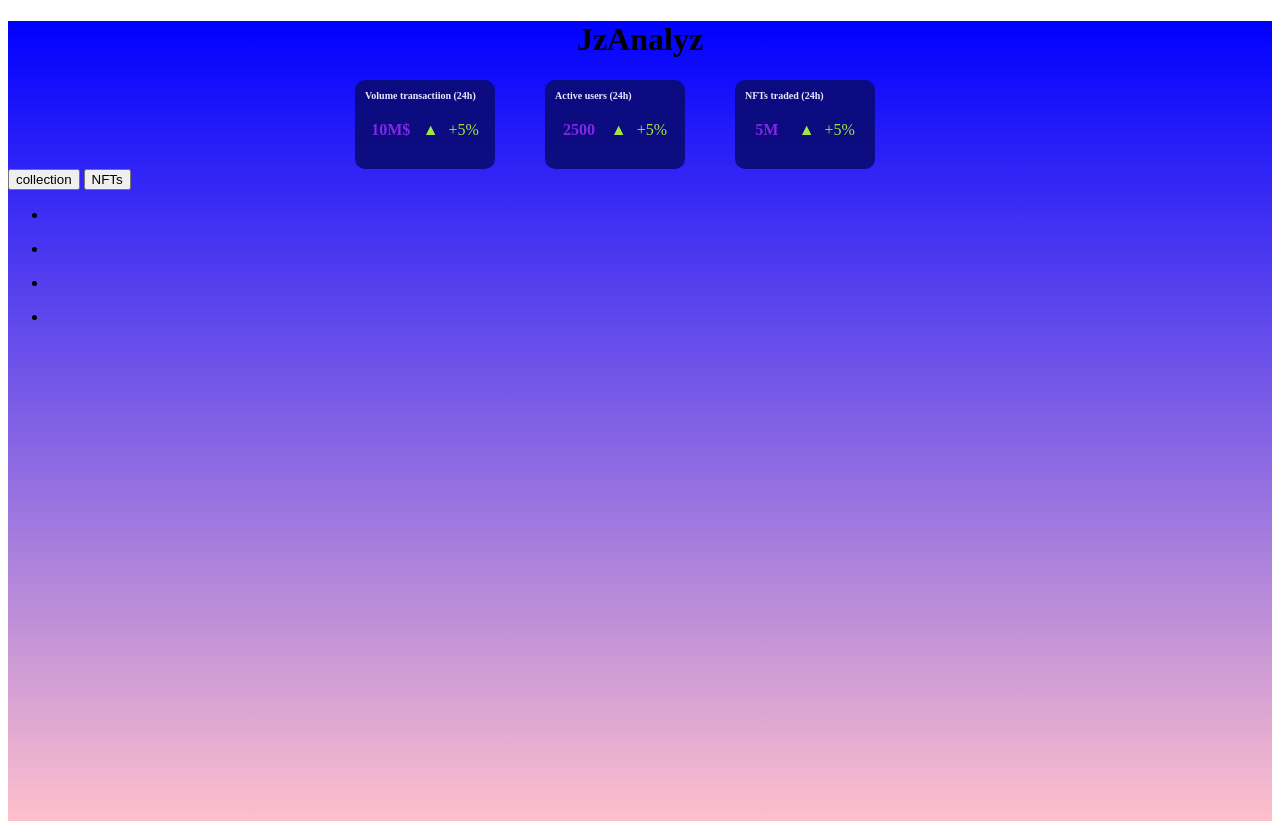
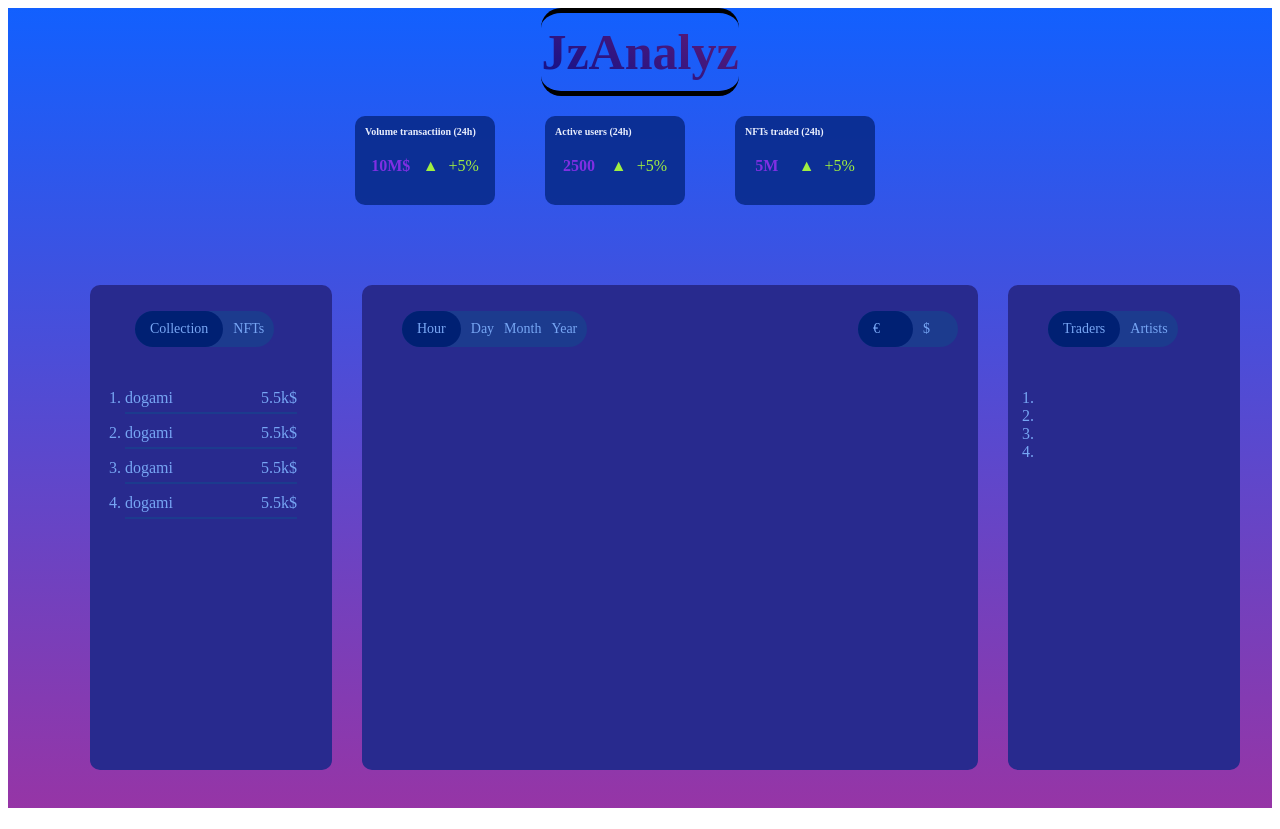
Before and after one commit to natt2906/projetilan, a website: page index.html in a window 1280 px wide. Drawn offline with Linux system fonts and the light colour scheme.

Commit message:
final page desktop

```diff
--- a/index.html
+++ b/index.html
@@ -9,7 +9,7 @@
 </head>
 <body>
     <div class="homepage">
-        <div class="title">
+        <div class="mytitle">
             <h1>
                 JzAnalyz
             </h1>
@@ -68,8 +68,67 @@
         <div class="block-middle">
             <div class="collections">
                 <div class="onglets">
-                    <button>collection</button>
-                    <button>NFTs</button>
+                    <ul class="onglet">
+                        <li class="collection active"> <a href="#">collection</a></li>
+                        <li class="collection"><a href="#">NFTs</a></li>
+                    </ul>
+                </div>
+                <div class="list">
+                    <ul class="collection-list">
+                      <li>
+                        <div class="elem">
+                          <div class="title">dogami</div>
+                          <div class="number">5.5k$</div>
+                        </div>
+
+                        </li>
+                      <li>
+                        <div class="elem">
+                          <div class="title">dogami</div>
+                          <div class="number">5.5k$</div>
+                        </div>
+
+                        </li>
+                      <li>
+                        <div class="elem">
+                          <div class="title">dogami</div>
+                          <div class="number">5.5k$</div>
+                        </div>
+
+                        </li>
+                      <li>
+                        <div class="elem">
+                          <div class="title">dogami</div>
+                          <div class="number">5.5k$</div>
+                        </div>
+
+                        </li>
+                    </ul>
+                </div>
+            </div>
+            <div class="graph">
+                <div class="onglets -graph">
+                    <ul class="onglet">
+                        <li class="collection active"> <a href="#">Hour</a></li>
+                        <li class="collection"><a href="#">Day</a></li>
+                        <li class="collection"><a href="#">Month</a></li>
+                        <li class="collection"><a href="#">year</a></li>
+                    </ul>
+                    <ul class="onglet devise">
+                        <li class="collection active"> <a href="#">€</a></li>
+                        <li class="collection"><a href="#">$</a></li>
+                    </ul>
+                </div>
+                <div class="graphique">
+
+                </div>
+            </div>
+            <div class="trade">
+                <div class="onglets -trading">
+                    <ul class="onglet">
+                        <li class="collection active"> <a href="#">traders</a></li>
+                        <li class="collection"><a href="#">artists</a></li>
+                    </ul>
             </div>
             <div class="list">
                 <ul class="collection-list">
@@ -92,10 +151,6 @@
                 </ul>
             </div>
         </div>
-            <div class="graph"></div>
-            <div class="trade"></div>
     </div>
-    </div>
-
 </body>
 </html>
--- a/scss/style.css
+++ b/scss/style.css
@@ -1,12 +1,29 @@
 @charset "UTF-8";
+body
 .homepage {
-  background: -webkit-gradient(linear, left top, left bottom, from(blue), to(pink));
-  background: linear-gradient(blue, pink);
+  background: -webkit-gradient(linear, left top, left bottom, from(#1260fe), to(#9635a6));
+  background: linear-gradient(#1260fe, #9635a6);
   height: 100vh;
 }
 
-.title {
+.mytitle {
   text-align: center;
+  border: 5px solid black;
+  border-radius: 20px;
+  border-left: none;
+  border-right: none;
+  width: -webkit-fit-content;
+  width: -moz-fit-content;
+  width: fit-content;
+  margin: 0 auto 20px;
+}
+
+.mytitle h1 {
+  background: linear-gradient(20deg, #0f118a, #651b74);
+  -webkit-background-clip: text;
+  -webkit-text-fill-color: transparent;
+  font-size: 50px;
+  margin: 10px 0;
 }
 
 .block-top {
@@ -28,7 +45,7 @@
   -webkit-box-direction: normal;
       -ms-flex-direction: column;
           flex-direction: column;
-  background: #0a0a74;
+  background: #092b8c;
   opacity: .9;
   border-radius: 10px;
   width: 120px;
@@ -73,8 +90,46 @@
   margin-right: 10px;
 }
 
+.block-middle {
+  max-width: 1200px;
+  display: -webkit-box;
+  display: -ms-flexbox;
+  display: flex;
+  -webkit-box-pack: center;
+      -ms-flex-pack: center;
+          justify-content: center;
+  margin: 80px auto 0;
+}
+
+.block-middle .collections {
+  background: #282a8e;
+  border-radius: 10px;
+  padding: 10px 25px 25px;
+  margin-left: 50px;
+  height: 450px;
+  width: 20%;
+}
+
 .block-middle .onglets {
-  width: 180px;
+  display: -webkit-box;
+  display: -ms-flexbox;
+  display: flex;
+  -webkit-box-pack: justify;
+      -ms-flex-pack: justify;
+          justify-content: space-between;
+}
+
+.block-middle .onglets.-graph .-trading {
+  display: -webkit-box;
+  display: -ms-flexbox;
+  display: flex;
+  -webkit-box-pack: justify;
+      -ms-flex-pack: justify;
+          justify-content: space-between;
+}
+
+.block-middle .onglets.-graph .devise .collection {
+  width: 25px;
 }
 
 .block-middle .onglets .onglet {
@@ -82,12 +137,8 @@
   display: -ms-flexbox;
   display: flex;
   list-style: none;
-  color: lightgrey;
-  background: grey;
+  background: #1c3b8e;
   border-radius: 50px;
-  -webkit-box-pack: justify;
-      -ms-flex-pack: justify;
-          justify-content: space-between;
   margin-left: 20px;
   padding-left: 0;
   -webkit-box-align: center;
@@ -98,16 +149,54 @@
 .block-middle .onglets .onglet .collection {
   margin-right: 10px;
   border-radius: 50px;
-  background-color: grey;
+  font-size: 14px;
+  width: -webkit-fit-content;
+  width: -moz-fit-content;
+  width: fit-content;
+  text-transform: capitalize;
 }
 
 .block-middle .onglets .onglet .collection.active {
-  background: #0a0a74;
-  padding: 10px;
+  background: #002073;
+  padding: 10px 15px;
 }
 
 .block-middle .onglets .onglet a {
-  color: lightgray;
+  color: #77a6f4;
   text-decoration: none;
 }
+
+.block-middle .collection-list {
+  list-style: decimal;
+  padding: 10px;
+  color: #77a6f4;
+}
+
+.block-middle .collection-list .elem {
+  display: -webkit-box;
+  display: -ms-flexbox;
+  display: flex;
+  -webkit-box-pack: justify;
+      -ms-flex-pack: justify;
+          justify-content: space-between;
+  margin-bottom: 10px;
+  padding-bottom: 5px;
+  border-bottom: 2px solid #1c3b8e;
+}
+
+.block-middle .graph {
+  width: 60%;
+  margin-left: 30px;
+  padding: 10px 20px 20px;
+  border-radius: 10px;
+  background: #282a8e;
+}
+
+.block-middle .trade {
+  width: 20%;
+  margin-left: 30px;
+  padding: 10px 20px 20px;
+  border-radius: 10px;
+  background: #282a8e;
+}
 /*# sourceMappingURL=style.css.map */
```
Lines whose indentation alone changed are shown as unchanged.
